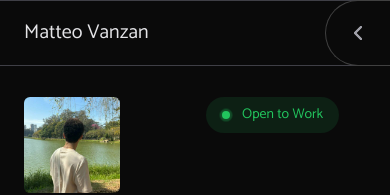
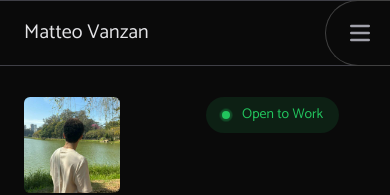
Before and after one commit to MatVzn/Portifolio, a Next.js app: page / in a window 390 px wide. Shown: the top 195 px of the page. Built offline with nearby package versions, Linux system fonts and the light colour scheme.

Commit message:
project cards fixed and new button for mobile modal

```diff
--- a/src/app/components/header.tsx
+++ b/src/app/components/header.tsx
@@ -1,7 +1,7 @@
 'use client'
 
 import { cn } from "@/lib/utils";
-import { ChevronLeftIcon, CircleUserRoundIcon, FolderIcon, HomeIcon, MailIcon } from "lucide-react";
+import { CircleUserRoundIcon, FolderIcon, HomeIcon, MailIcon, MinusIcon } from "lucide-react";
 import { useState } from "react";
 import { NavLink } from "./nav-link";
 
@@ -53,17 +53,23 @@ export function Header() {
             </a>
 
             <div className="flex flex-row">
-                <button onClick={mobileModalSwitch} className="rounded-l-full fixed top-0 right-0 border-[1px] border-r-0 border-neutral-700 hover:bg-neutral-700/20 text-zinc-400 hover:text-zinc-200 transition-transform duration-200">
-                    <ChevronLeftIcon className={cn(
-                        "transition-all duration-300 p-5 size-full rounded-l-full",
+                <button onClick={mobileModalSwitch} className="flex flex-col rounded-l-full fixed top-0 right-0 border-[1px] border-r-0 border-neutral-700 hover:bg-neutral-700/20 text-zinc-400 hover:text-zinc-200 transition-transform duration-200">
+                    <MinusIcon className={cn(
+                        "transition-all duration-300 size-10 fixed top-[13px] translate-x-[14px] -translate-y-[7px] scale-y-75 scale-x-75",
                         {
-                            "-rotate-90 rounded-t-full translate-y-[-3px]" : isModalOpen
+                            "-rotate-45 translate-y-0" : isModalOpen
                         }
                     )}/>
-                    <ChevronLeftIcon className={cn(
-                        "opacity-100 transition-all duration-300 top-[1px] fixed size-16 p-5",
+                    <MinusIcon className={cn(
+                        "transition-all duration-300 size-16 p-3 translate-x-[2px] scale-y-75 scale-x-75",
                         {
-                            "opacity-100 top-[4px] right-[0px] -rotate-[270deg]" : isModalOpen
+                            "opacity-0" : isModalOpen
+                        }
+                    )}/>
+                    <MinusIcon className={cn(
+                        "transition-all duration-300 size-10 fixed top-[13px] translate-x-[14px] translate-y-[7px] scale-y-75 scale-x-75",
+                        {
+                            "rotate-45 translate-y-0" : isModalOpen
                         }
                     )}/>
                 </button>
--- a/src/app/components/project-card.tsx
+++ b/src/app/components/project-card.tsx
@@ -52,7 +52,7 @@ export function ProjectCard({ name, description, imagePath, year, stack, pageLin
             />
           </div>
 
-          <div className='flex flex-col w-full px-6 pb-6'>
+          <div className='flex flex-col w-full px-6 pb-6 justify-between min-h-64'>
 
             <div>
               <div className="flex flex-row justify-between items-center">
@@ -89,7 +89,7 @@ export function ProjectCard({ name, description, imagePath, year, stack, pageLin
               )}>
                 {description}
               </p>
-            </div>
+
 
               <div className="flex flex-col gap-2 mb-4 mt-2">
                 <p className="flex items-center justify-center py-0.5 font-semibold text-base text-zinc-200 border-[1px] border-neutral-700 rounded-full">
@@ -124,7 +124,7 @@ export function ProjectCard({ name, description, imagePath, year, stack, pageLin
                     })()
                   )}
                 </span>
-
+              </div>
             </div>
 
             <div className='flex flex-row gap-2 items-center w-full'>
--- a/src/app/components/tech-card.tsx
+++ b/src/app/components/tech-card.tsx
@@ -13,7 +13,7 @@ export function TechCard({ description, name, color, imgName }: TechCardProps) {
     } as React.CSSProperties;
 
     return (
-        <div style={style} className={`hover:border-[var(--border-color)] min-w-72 max-h-[84px] gap-4 flex flex-row items-center justify-start p-4 bg-neutral-950 rounded-lg border-[1px] border-neutral-700 hover:bg-neutral-700/20 transition-all duration-200`}>
+        <div style={style} className={`hover:border-[var(--border-color)] min-w-72 max-w-72 max-h-[84px] gap-4 flex flex-row items-center justify-start p-4 bg-neutral-950 rounded-lg border-[1px] border-neutral-700 hover:bg-neutral-700/20 transition-all duration-200`}>
             <Image
                 src={"/logos/" + imgName + ".png"}
                 alt={name + "-logo"}
--- a/src/app/page.tsx
+++ b/src/app/page.tsx
@@ -59,7 +59,7 @@ export default function Home() {
             <div className='flex flex-col gap-8 xl:justify-center'>
 
               <div className="flex flex-row justify-between items-start gap-4 xl:gap-8 2xl:px-12">
-                <div className='min-w-24 xl:w-80 xl:min-w-80'>
+                <div className='min-w-24 xl:min-w-80'>
                   <Image
                     src={MyPicture}
                     alt="My picture"
@@ -72,8 +72,8 @@ export default function Home() {
                     src={MyPicture}
                     alt="My picture"
                     className="hidden rounded-md xl:block"
-                    width={288}
-                    height={288}
+                    width={320}
+                    height={320}
                     priority
                   />
                 </div>
```
Lines whose indentation alone changed are shown as unchanged.
